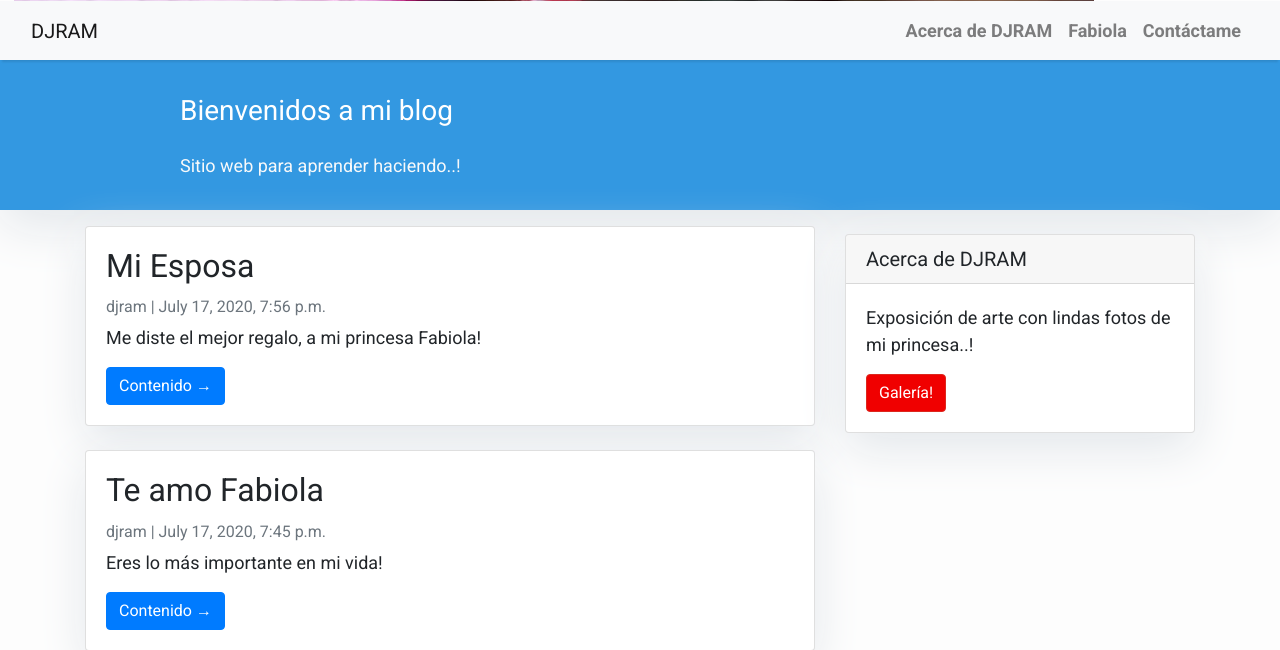
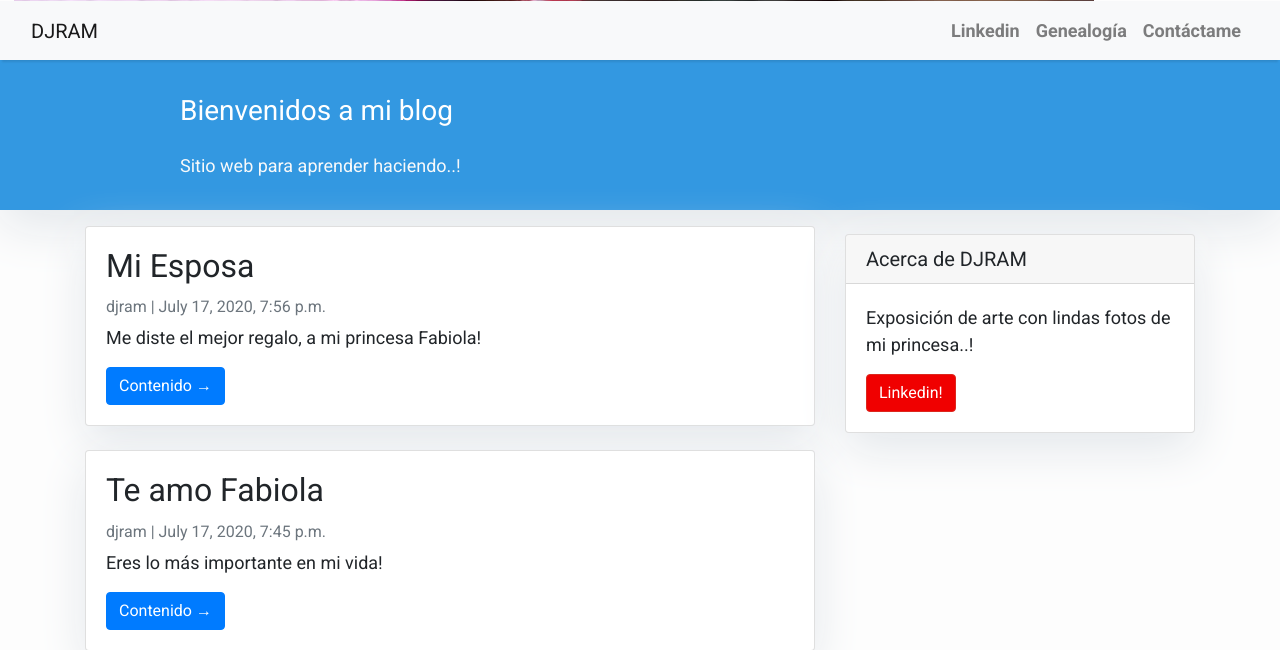
Before and after one commit to djram1/blog_djram, a Django app: page / in a window 1280 px wide. Shown: the part 809-1459 px from the top of the page. Run offline with Django 3.2, Linux system fonts and the light colour scheme; data comes from the database, SQL or seed files in the repository; some libraries are stand-ins or nearby versions.

Commit message:
first commit

```diff
--- a/templates/base.html
+++ b/templates/base.html
@@ -48,13 +48,13 @@
                 <div class="collapse navbar-collapse" id="navbarResponsive">
                     <ul class="navbar-nav ml-auto">
                         <li class="nav-item text-black">
-                            <a class="nav-link text-black font-weight-bold" href="#">Acerca de DJRAM</a>
+                            <a class="nav-link text-black font-weight-bold" href="https://www.linkedin.com/in/deivis-ramirez-marin-90a156195/">Linkedin</a>
                         </li>
                         <li class="nav-item text-black">
-                            <a class="nav-link text-black font-weight-bold" href="#">Fabiola</a>
+                            <a class="nav-link text-black font-weight-bold" href="https://hildamarin.herokuapp.com/">Genealogía</a>
                         </li>
                         <li class="nav-item text-black">
-                            <a class="nav-link text-black font-weight-bold" href="#">Contáctame</a>
+                            <a class="nav-link text-black font-weight-bold" href="https://ramirezdp13@gmail.com">Contáctame</a>
                         </li>
                     </ul>
                 </div>
--- a/templates/sidebar.html
+++ b/templates/sidebar.html
@@ -14,7 +14,7 @@
     <div class="card-body">
         <p class="card-text"> Exposición de arte con lindas fotos de mi princesa..!</p>
         <a href="https://fabiolaramirez.herokuapp.com"
-           class="btn btn-danger">Galería!</a>
+           class="btn btn-danger">Linkedin!</a>
     </div>
 </div>
 </div>
```
